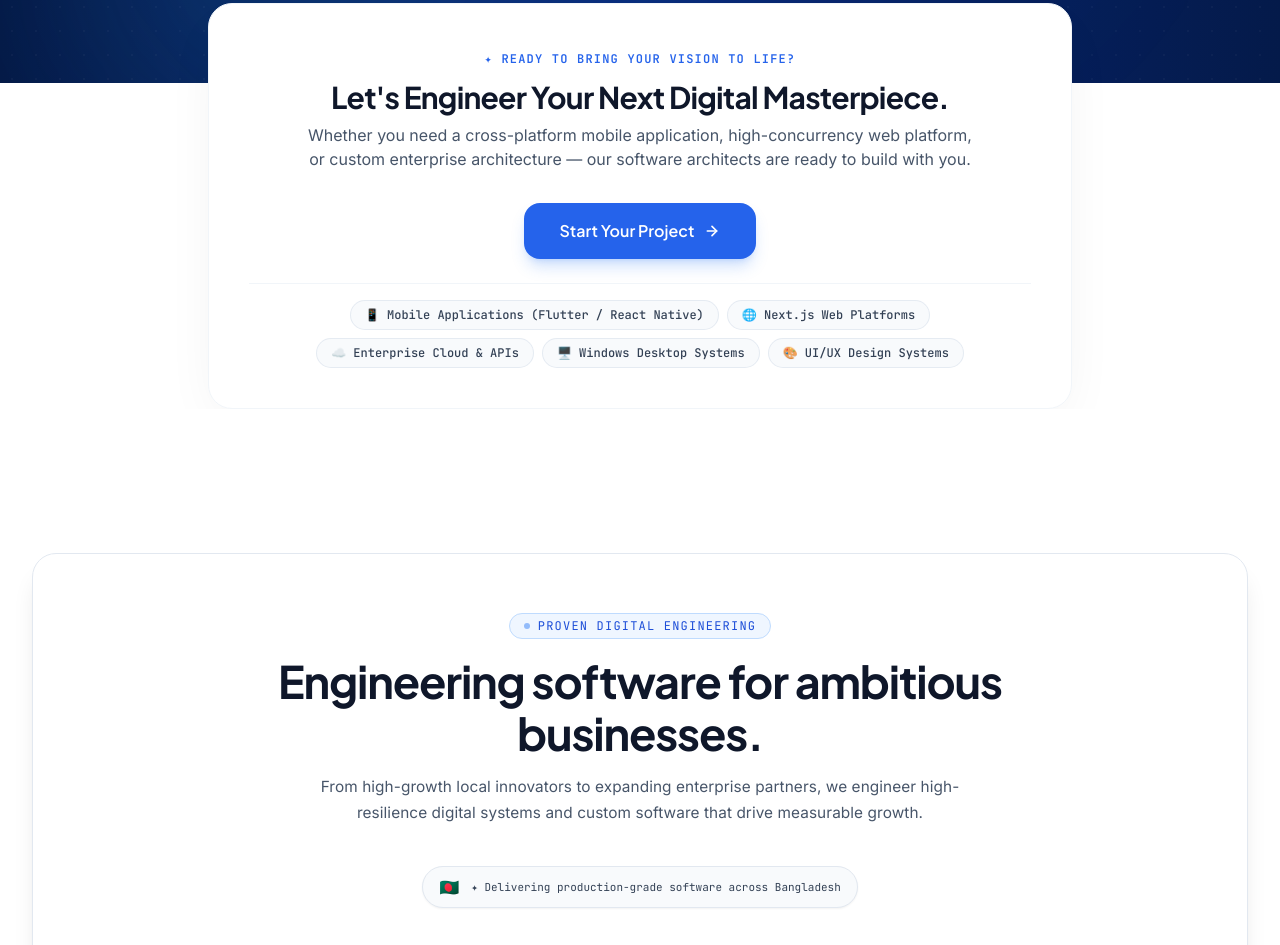
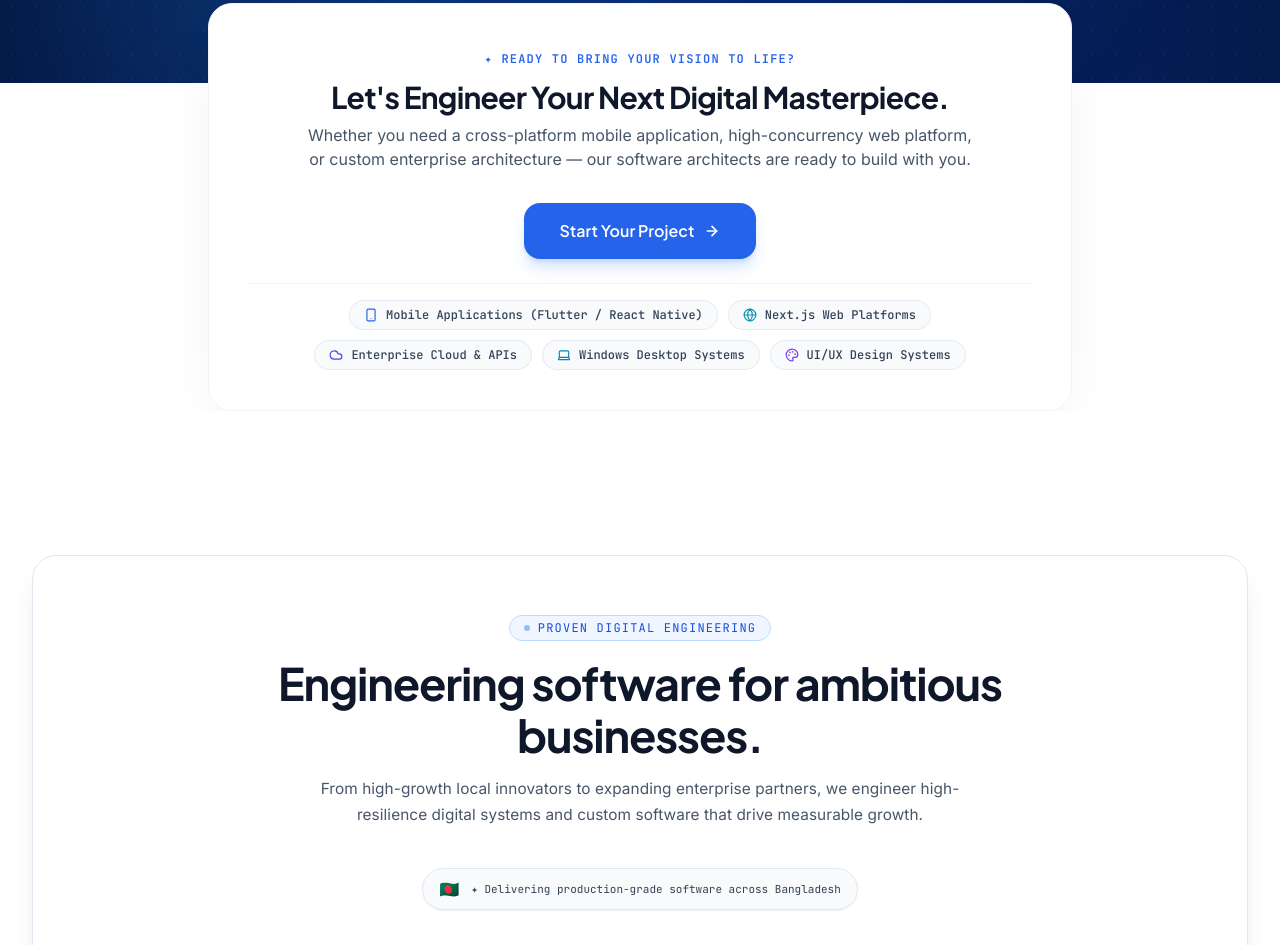
Before and after one commit to shafadart/TSSSoft.Dev.Co, a React app: page / in a window 1280 px wide. Shown: the part 685-1630 px from the top of the page. Built offline with nearby package versions, Linux system fonts and the light colour scheme.

Commit message:
fix: update support to 24/7, replace emojis with lucide icons in service pills, and place terms in footer bottom bar

```diff
--- a/app/components/Footer.jsx
+++ b/app/components/Footer.jsx
@@ -118,15 +118,11 @@ export default function Footer() {
         </div>
 
         {/* Bottom Bar */}
-        <div className="pt-8 border-t border-white/10 flex flex-col md:flex-row justify-between items-center gap-4 text-slate-400 text-xs font-normal">
+        <div className="pt-8 border-t border-white/10 flex flex-col sm:flex-row justify-between items-center gap-4 text-slate-400 text-xs font-normal">
           <p>© {new Date().getFullYear()} TSS Soft. All rights reserved.</p>
-          <div className="flex gap-6">
+          <div className="flex items-center gap-6">
+            <Link href="/terms" className="hover:text-white transition-colors">Terms &amp; Conditions</Link>
             <Link href="/privacy" className="hover:text-white transition-colors">Privacy Policy</Link>
-            <Link href="/terms" className="hover:text-white transition-colors">Terms of Service</Link>
-          </div>
-          <div className="inline-flex items-center gap-2 px-3 py-1 rounded-full bg-emerald-500/10 border border-emerald-500/20 text-emerald-400 text-[11px] font-mono">
-            <span className="w-1.5 h-1.5 rounded-full bg-emerald-400 animate-pulse" />
-            <span>All systems operational (99.98% SLA)</span>
           </div>
         </div>
       </div>
--- a/app/page.jsx
+++ b/app/page.jsx
@@ -29,7 +29,8 @@ import {
   Building2,
   PhoneCall,
   MapPin,
-  ExternalLink
+  ExternalLink,
+  Palette
 } from 'lucide-react';
 
 export default function HomePage() {
@@ -261,21 +262,25 @@ export default function HomePage() {
             </div>
 
             {/* Service Discovery Pills */}
-            <div className="pt-4 border-t border-slate-100 dark:border-white/5 flex flex-wrap items-center justify-center gap-2">
+            <div className="pt-4 border-t border-slate-100 dark:border-white/5 flex flex-wrap items-center justify-center gap-2.5">
               {[
-                '📱 Mobile Applications (Flutter / React Native)',
-                '🌐 Next.js Web Platforms',
-                '☁️ Enterprise Cloud & APIs',
-                '🖥️ Windows Desktop Systems',
-                '🎨 UI/UX Design Systems'
-              ].map((service, idx) => (
-                <span
-                  key={idx}
-                  className="px-3.5 py-1.5 rounded-xl text-xs font-medium font-mono bg-slate-50 dark:bg-white/5 text-slate-700 dark:text-slate-300 border border-slate-200/80 dark:border-white/10"
-                >
-                  {service}
-                </span>
-              ))}
+                { icon: Smartphone, label: 'Mobile Applications (Flutter / React Native)', color: 'text-blue-600 dark:text-blue-400' },
+                { icon: Globe, label: 'Next.js Web Platforms', color: 'text-cyan-600 dark:text-cyan-400' },
+                { icon: Cloud, label: 'Enterprise Cloud & APIs', color: 'text-indigo-600 dark:text-indigo-400' },
+                { icon: Laptop, label: 'Windows Desktop Systems', color: 'text-sky-600 dark:text-sky-400' },
+                { icon: Palette, label: 'UI/UX Design Systems', color: 'text-violet-600 dark:text-violet-400' }
+              ].map((service, idx) => {
+                const IconComp = service.icon;
+                return (
+                  <span
+                    key={idx}
+                    className="inline-flex items-center gap-2 px-3.5 py-1.5 rounded-xl text-xs font-medium font-mono bg-slate-50 dark:bg-white/5 text-slate-700 dark:text-slate-300 border border-slate-200/80 dark:border-white/10 hover:border-blue-500/40 transition-colors"
+                  >
+                    <IconComp className={`w-3.5 h-3.5 ${service.color} flex-shrink-0`} />
+                    <span>{service.label}</span>
+                  </span>
+                );
+              })}
             </div>
 
           </motion.div>
@@ -1136,7 +1141,7 @@ export default function HomePage() {
                 +880 1870 955 900
               </a>
               <p className="text-xs text-slate-600 dark:text-slate-400">
-                Sun - Thu: 9:00 AM - 6:00 PM (GMT+6)
+                24/7 Client Support &amp; Emergency Response
               </p>
             </div>
           </div>
```
